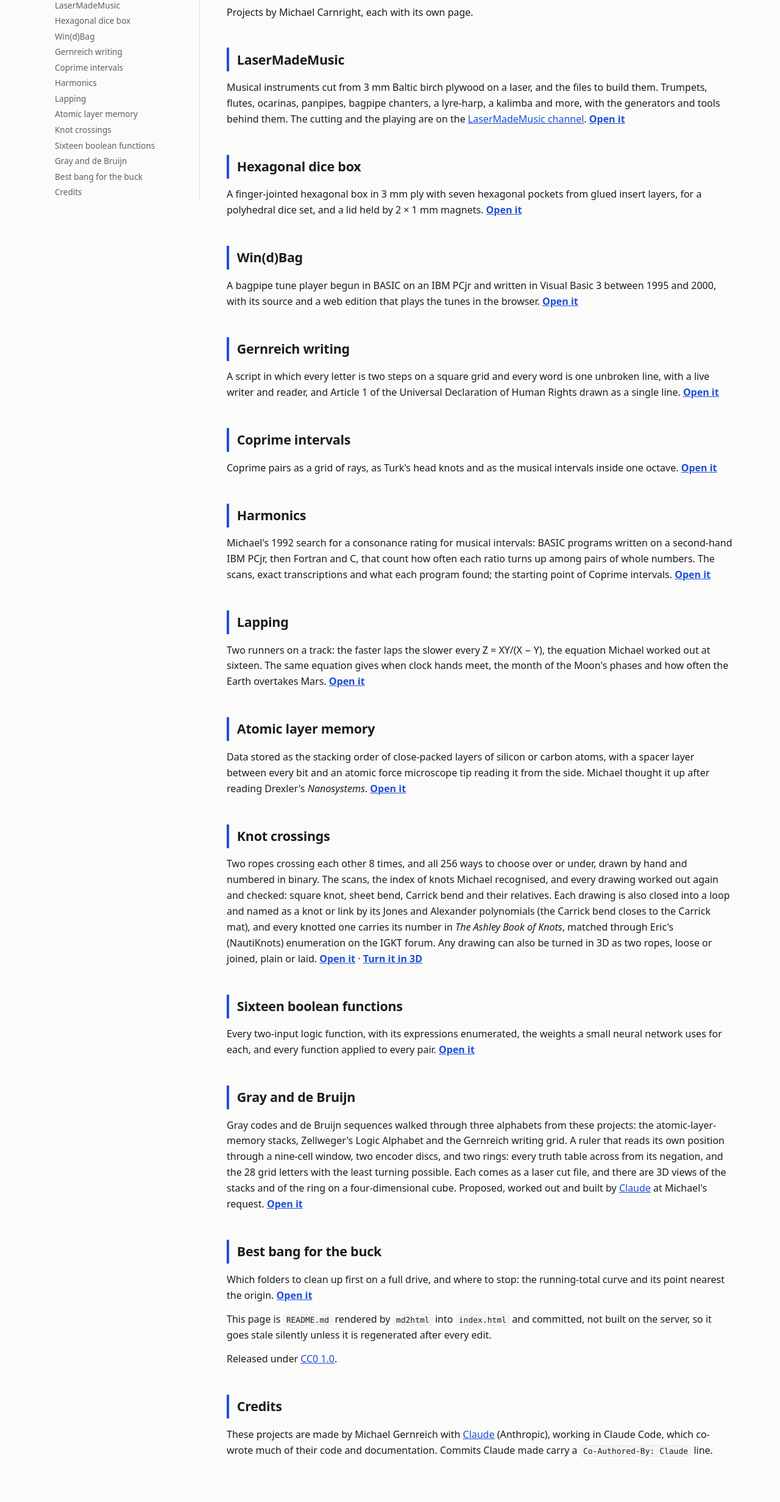
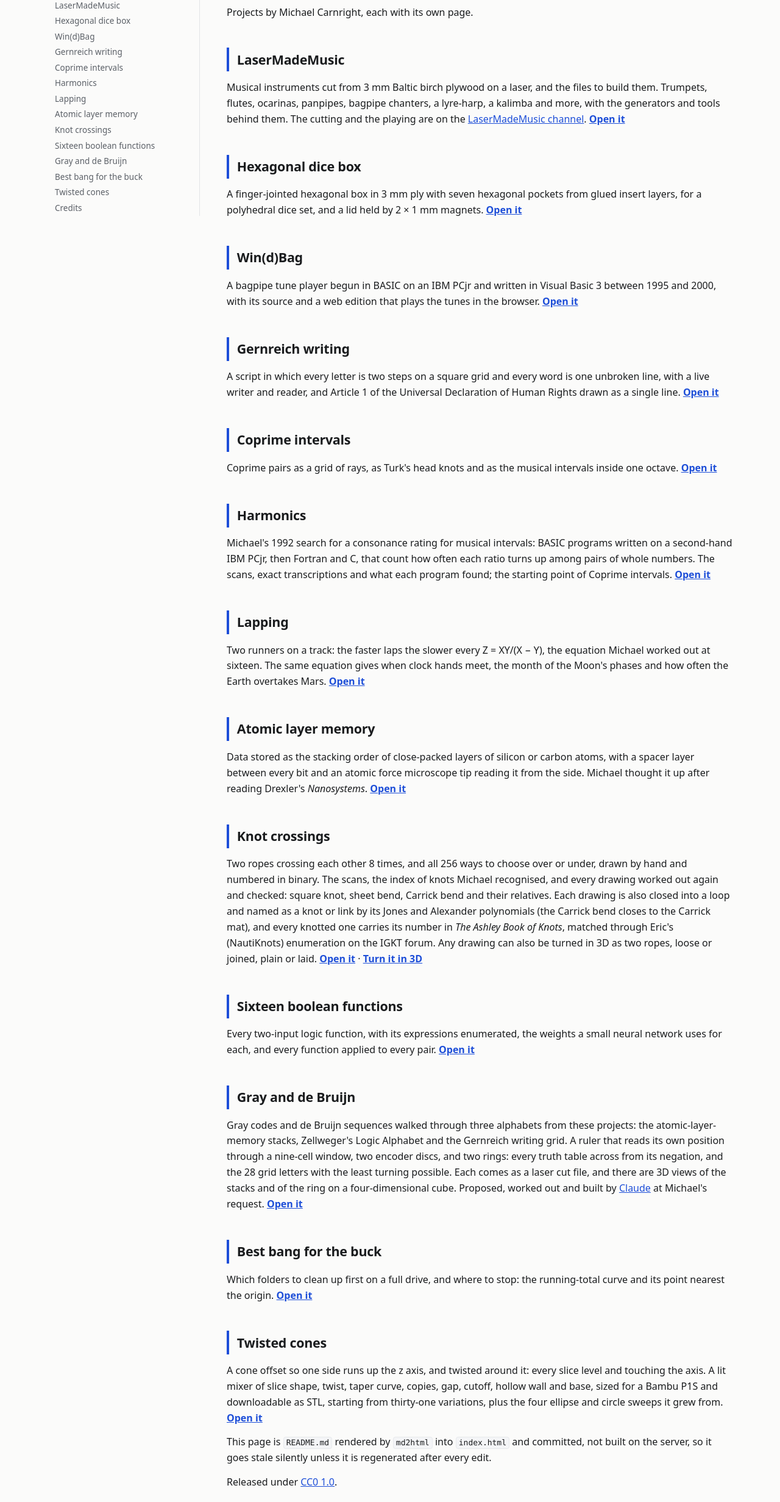
Before and after one commit to Gernreich/Gernreich.github.io, a plain HTML site: page index.html in a window 1280 px wide. Shown: the part 97-2560 px from the top of the page at 61% size. Drawn offline with Linux system fonts and the light colour scheme.

Commit message:
Root page: Twisted cones
Co-Authored-By: Claude Opus 5.5 <noreply@anthropic.com>

```diff
--- a/index.html
+++ b/index.html
@@ -99,7 +99,7 @@ pre,.tw{break-inside:avoid}h1{break-after:avoid}}
 <body>
 <button class="tog" type="button">theme</button>
 <div class="wrap">
-<nav><b>Contents</b><a class="l1" href="#gernreich-michaels-ideas">Gernreich (Michael&#x27;s Ideas)</a><a class="l2" href="#lasermademusic">LaserMadeMusic</a><a class="l2" href="#hexagonal-dice-box">Hexagonal dice box</a><a class="l2" href="#windbag">Win(d)Bag</a><a class="l2" href="#gernreich-writing">Gernreich writing</a><a class="l2" href="#coprime-intervals">Coprime intervals</a><a class="l2" href="#harmonics">Harmonics</a><a class="l2" href="#lapping">Lapping</a><a class="l2" href="#atomic-layer-memory">Atomic layer memory</a><a class="l2" href="#knot-crossings">Knot crossings</a><a class="l2" href="#sixteen-boolean-functions">Sixteen boolean functions</a><a class="l2" href="#gray-and-de-bruijn">Gray and de Bruijn</a><a class="l2" href="#best-bang-for-the-buck">Best bang for the buck</a><a class="l2" href="#credits">Credits</a></nav>
+<nav><b>Contents</b><a class="l1" href="#gernreich-michaels-ideas">Gernreich (Michael&#x27;s Ideas)</a><a class="l2" href="#lasermademusic">LaserMadeMusic</a><a class="l2" href="#hexagonal-dice-box">Hexagonal dice box</a><a class="l2" href="#windbag">Win(d)Bag</a><a class="l2" href="#gernreich-writing">Gernreich writing</a><a class="l2" href="#coprime-intervals">Coprime intervals</a><a class="l2" href="#harmonics">Harmonics</a><a class="l2" href="#lapping">Lapping</a><a class="l2" href="#atomic-layer-memory">Atomic layer memory</a><a class="l2" href="#knot-crossings">Knot crossings</a><a class="l2" href="#sixteen-boolean-functions">Sixteen boolean functions</a><a class="l2" href="#gray-and-de-bruijn">Gray and de Bruijn</a><a class="l2" href="#best-bang-for-the-buck">Best bang for the buck</a><a class="l2" href="#twisted-cones">Twisted cones</a><a class="l2" href="#credits">Credits</a></nav>
 <main>
 <h1 id="gernreich-michaels-ideas">Gernreich (Michael's Ideas)</h1>
 <p>Projects by Michael Carnright, each with its own page.</p>
@@ -127,6 +127,8 @@ pre,.tw{break-inside:avoid}h1{break-after:avoid}}
 <p>Gray codes and de Bruijn sequences walked through three alphabets from these projects: the atomic-layer-memory stacks, Zellweger's Logic Alphabet and the Gernreich writing grid. A ruler that reads its own position through a nine-cell window, two encoder discs, and two rings: every truth table across from its negation, and the 28 grid letters with the least turning possible. Each comes as a laser cut file, and there are 3D views of the stacks and of the ring on a four-dimensional cube. Proposed, worked out and built by <a href="https://www.anthropic.com/claude" target="_blank" rel="noopener">Claude</a> at Michael's request. <strong><a href="https://gernreich.github.io/gray-and-de-bruijn/" target="_blank" rel="noopener">Open it</a></strong></p>
 <h2 id="best-bang-for-the-buck">Best bang for the buck</h2>
 <p>Which folders to clean up first on a full drive, and where to stop: the running-total curve and its point nearest the origin. <strong><a href="https://gernreich.github.io/bang-for-the-buck/" target="_blank" rel="noopener">Open it</a></strong></p>
+<h2 id="twisted-cones">Twisted cones</h2>
+<p>A cone offset so one side runs up the z axis, and twisted around it: every slice level and touching the axis. A lit mixer of slice shape, twist, taper curve, copies, gap, cutoff, hollow wall and base, sized for a Bambu P1S and downloadable as STL, starting from thirty-one variations, plus the four ellipse and circle sweeps it grew from. <strong><a href="https://gernreich.github.io/twisted-cones/" target="_blank" rel="noopener">Open it</a></strong></p>
 <p>This page is <code>README.md</code> rendered by <code>md2html</code> into <code>index.html</code> and committed, not built on the server, so it goes stale silently unless it is regenerated after every edit.</p>
 <p>Released under <a href="LICENSE" target="_blank" rel="noopener">CC0 1.0</a>.</p>
 <h2 id="credits">Credits</h2>
```
Also changed, not shown: 1 other file.
